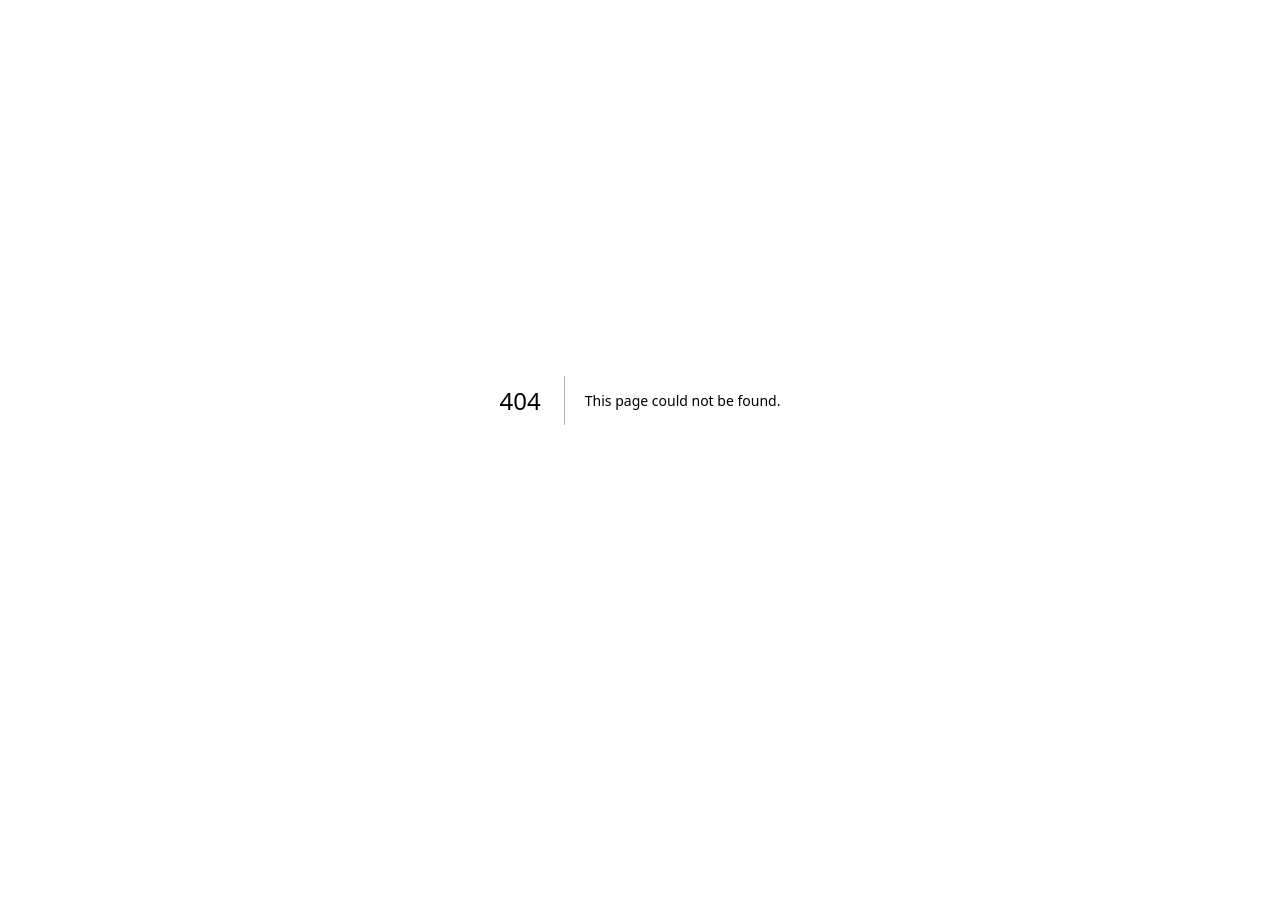
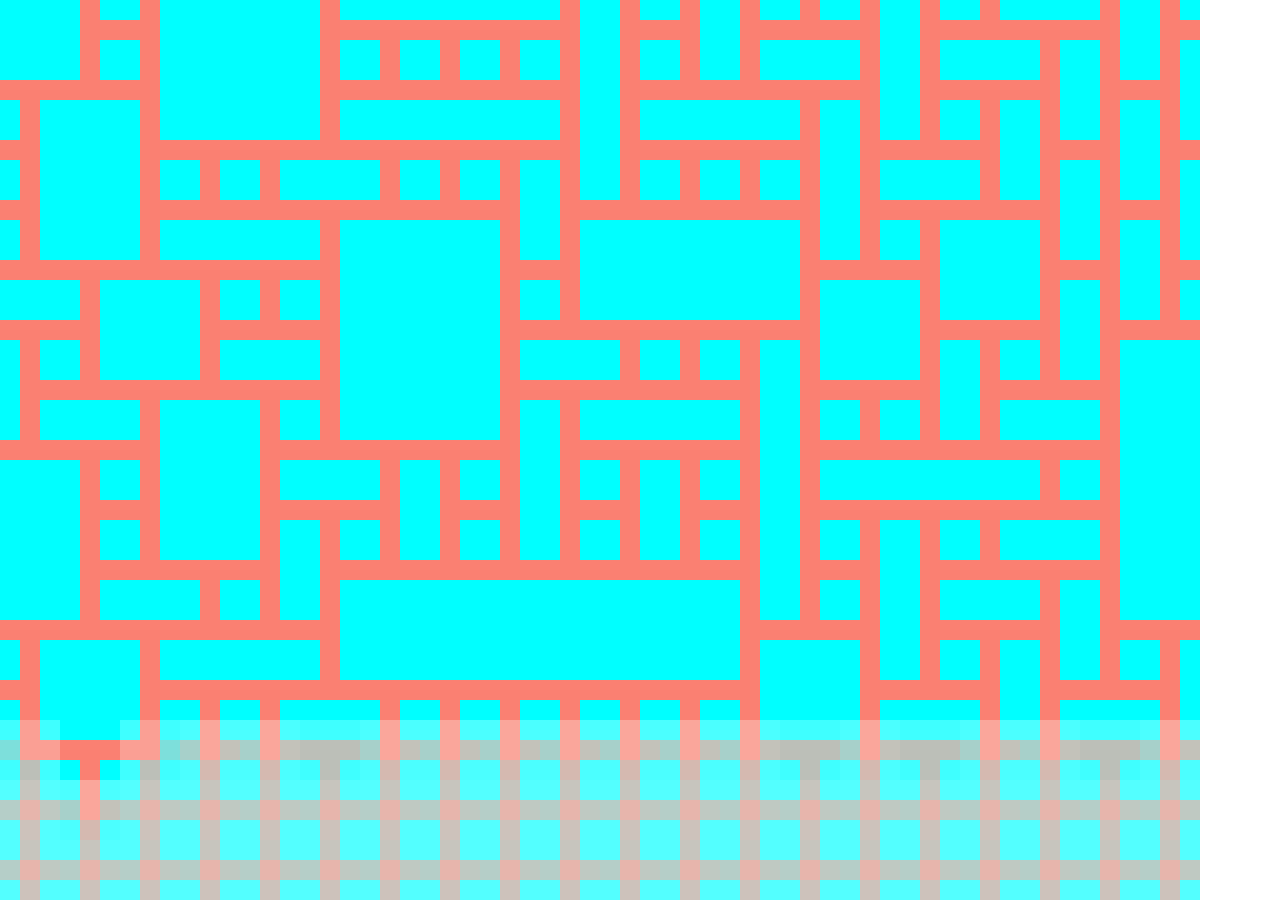
Before and after one commit to sewelljohnathan/Personal-Website, a Next.js app: page /wfc in a window 1280 px wide. Before the commit this address had no page. Before the commit the page ends 800 px from the top, so only its background shows below. Built offline with nearby package versions, Linux system fonts and the light colour scheme.

Commit message:
Add wave function collapse

```diff
--- /dev/null
+++ b/js/wfc/main.js
@@ -0,0 +1,200 @@
+
+
+
+let world = []
+
+const CANVAS_W = 1200;
+const CANVAS_H = 900;
+const WORLD_W = 20;
+const WORLD_H = WORLD_W*(CANVAS_H/CANVAS_W);
+const TILE_COUNT = 5;
+const TILES = [
+    [
+        [0,0,0],
+        [0,0,0],
+        [0,0,0]
+    ],
+    [
+        [0,1,0],
+        [1,1,1],
+        [0,0,0]
+    ],
+    [
+        [0,0,0],
+        [1,1,1],
+        [0,1,0]
+    ],
+    [
+        [0,1,0],
+        [1,1,0],
+        [0,1,0]
+    ],
+    [
+        [0,1,0],
+        [0,1,1],
+        [0,1,0]
+    ]
+]
+
+class Cell {
+    constructor(y, x) {
+        this.y = y;
+        this.x = x;
+        this.options = [];
+        for (let i = 0; i < TILE_COUNT; i++) {
+            this.options.push(1);
+        }
+        this.value = -1;
+    }
+}
+
+function init(ctx) {
+
+    world = [];
+    for (let y = 0; y < WORLD_H; y++) {
+        world.push([]);
+        for (let x = 0; x < WORLD_W; x++) {
+            world[y].push(new Cell(y, x))
+        }
+    }
+}
+
+function draw(ctx, frameCount) {
+
+    drawTiles(ctx);
+
+
+    let isDone;
+    if (frameCount % 2 === 0) {
+        isDone = collapse(ctx);
+    }
+
+    if (isDone) {
+        init(ctx);
+    }
+}
+
+function propagate(cell) {
+
+    let y = cell.y;
+    let x = cell.x;
+
+    for (let i = 0; i < TILE_COUNT; i++) { // each possible tile
+
+        for (let j = 0; j < 3; j++) { // each of the 3 pixels bordering
+
+            if (y - 1 >= 0 && TILES[i][2][j] !== TILES[cell.value][0][j]) {
+                world[cell.y-1][x].options[i] = 0;
+            }
+
+            if (y + 1 <= WORLD_H - 1 && TILES[i][0][j] !== TILES[cell.value][2][j]) {
+                world[y+1][x].options[i] = 0;
+            }
+
+            if (x - 1 >= 0 && TILES[i][j][2] !== TILES[cell.value][j][0]) {
+                world[y][x-1].options[i] = 0;
+            }
+
+            if (x + 1 <= WORLD_W - 1 && TILES[i][j][0] !== TILES[cell.value][j][2]) {
+                world[y][x+1].options[i] = 0;
+            }
+        }
+    }
+}
+
+
+function collapse(ctx) {
+
+    // Get the lowest entropy cell
+    let lowestEntropyCell;
+    let lowestEntropy = TILE_COUNT + 1;
+    for (let y = 0; y < WORLD_H; y++) {
+        for (let x = 0; x < WORLD_W; x++) {
+
+            let curCell = world[y][x];
+            if (curCell.value === -1) {
+
+                let entropy = 0;
+                for (let i = 0; i < TILE_COUNT; i++) {
+                    entropy += curCell.options[i];
+                }
+
+                if (entropy < lowestEntropy) {
+                    lowestEntropyCell = curCell;
+                    lowestEntropy = entropy;
+                }
+            }
+        }
+    }
+
+    if (lowestEntropyCell === undefined) {
+        return true;
+    }
+
+    // Choose the collapse
+    let collapseValue;
+    do {
+        collapseValue = Math.floor(Math.random() * TILE_COUNT);
+    } while (lowestEntropyCell.options[collapseValue] === 0);
+
+    // Collapse
+    for (let i = 0; i < TILE_COUNT; i++) {
+        if (i !== collapseValue) {
+            lowestEntropyCell.options[i] = 0;
+        }
+    }
+    lowestEntropyCell.value = collapseValue;
+
+    // Propagate
+    propagate(lowestEntropyCell);
+
+    return false;
+
+}
+
+function drawTiles(ctx) {
+    for (let y = 0; y < WORLD_H; y++) {
+        for (let x = 0; x < WORLD_W; x++) {
+
+            let curCell = world[y][x];
+            let optionCount = 0;
+            for (let i = 0; i < TILE_COUNT; i++) {
+                if (curCell.options[i] === 1) {
+                    optionCount++;
+                }
+            }
+
+            for (let i = 0; i < TILE_COUNT; i++) {
+                if (curCell.options[i] === 0) {
+                    continue;
+                }
+
+                for (let tileY = 0; tileY < 3; tileY++) {
+                    for (let tileX = 0; tileX < 3; tileX++) {
+
+                        let color;
+                        switch (TILES[i][tileY][tileX]) {
+                            case 0: color = `rgba(0, 255, 255, ${1/optionCount})`; break;
+                            case 1: color = `rgba(250, 128, 114, ${1/optionCount})`; ; break;
+                        }
+
+                        let rX = x*(CANVAS_W/WORLD_W) + tileX*(CANVAS_W/WORLD_W)/3;
+                        let rY = y*(CANVAS_H/WORLD_H) + tileY*(CANVAS_H/WORLD_H)/3;
+                        let rW = (CANVAS_W/WORLD_W)/3;
+                        let rH = (CANVAS_H/WORLD_H)/3;
+                        ctx.fillStyle = color;
+                        ctx.fillRect(rX, rY, rW, rH);
+
+                    }
+                }
+            }
+        }
+    }
+
+}
+
+
+export {
+    draw,
+    init,
+}
--- /dev/null
+++ b/pages/wfc/index.js
@@ -0,0 +1,19 @@
+
+import Head from 'next/head'
+import UseCanvas from "/components/Canvas";
+import { draw, init } from "/js/wfc/main"
+
+export default function Home() {
+
+    return (
+        <>
+            <Head>
+                <title>Wave Function Collapse</title>
+                <meta name="viewport" content="width=device-width, initial-scale=1"></meta>
+                <link rel="icon" href="favicon.ico" />
+            </Head>
+            <UseCanvas draw={draw} init={init} width="1200" height="900" />
+        </>
+    )
+
+}
```
